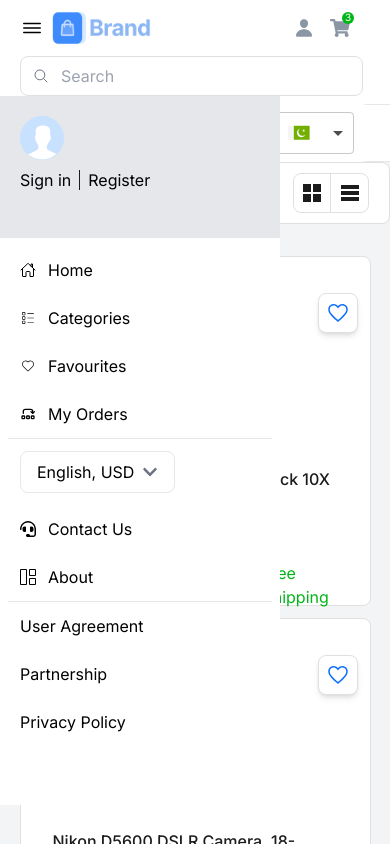
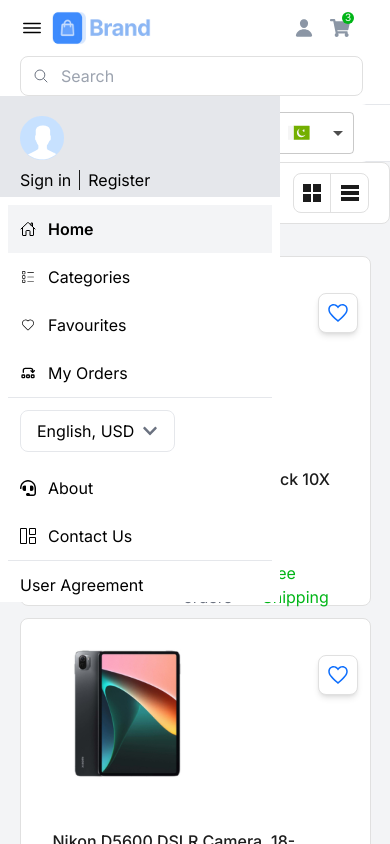
Before and after one commit to mirzasufiyan786/TrendCart-Next.js, a Next.js app: page /electronics in a window 390 px wide. Both pictures are taken after a click on the element 32 px from the left and 28 px from the top of the page. Shown: the top 844 px of the page. Built offline with nearby package versions, Linux system fonts and the light colour scheme.

Commit message:
Update navbar defaulpage

```diff
--- a/src/app/@navbar/default.tsx
+++ b/src/app/@navbar/default.tsx
@@ -20,11 +20,14 @@ import LanguageCurrencyDropdown from '@/component/LanguageCurrency';
 export default function Navbar() {
   const [isOpen, setIsOpen] = useState(false);
   const [selectedOption, setSelectedOption] = useState("All Type");
-  const [activeItem, setActiveItem] = useState(null);
+  const [activeItem, setActiveItem] = useState('home');
   const [toggle, setToggle] = useState(false)
 
   const handleItemClick = (item:any) => {
+
     setActiveItem(item);
+
+    handeltoggle();
   };
   const toggleDropdown = () => {
     setIsOpen(!isOpen);
@@ -157,7 +160,7 @@ export default function Navbar() {
         </div>
       </div>
     </main>
-    <div className="md:hidden h-[40px]  w-[88%] border-[1px] border-borderColor rounded-lg flex items-center gap-3 px-3 ms-5  text-gray-500 ">
+    <div className="relative  md:hidden h-[40px]  w-[88%] border-[1px] border-borderColor rounded-lg flex items-center gap-3 px-3 ms-5  text-gray-500 ">
       <IoSearchOutline/>
       <input type="text" name="" id="" placeholder="Search"  className="outline-none h-[35px] w-[280px] "/>
     </div>
@@ -165,7 +168,7 @@ export default function Navbar() {
 
     {
   toggle && (
-            <div className='md:hidden z-50 absolute h-[84%] w-[280px] bg-white'>
+    <div className='md:hidden z-50 fixed top-24 left-0 h-[60%] w-[280px] bg-white'>
       <div className='bg-gray-200 space-y-2 w-[280px] h-[20%] p-5'>
         <div>
           <img src="/profile.png" alt="" />
@@ -190,7 +193,7 @@ export default function Navbar() {
             onClick={() => handleItemClick('categories')}
           >
             <span><CiBoxList /></span>
-              <p>Categories</p>
+            <p><Link href="/electronics/gridrview">Categories</Link></p>
           </li>
           <li
             className={`flex items-center gap-3 p-3 ${activeItem === 'favourites' ? 'bg-gray-100 font-semibold' : ''}`}
@@ -217,14 +220,15 @@ export default function Navbar() {
             onClick={() => handleItemClick('contact')}
           >
             <span><FaHeadset /></span>
-              <p>Contact Us</p>
+
+            <p><Link href="/about">About</Link></p>
           </li>
           <li
             className={`flex items-center gap-3 p-3 ${activeItem === 'about' ? 'bg-gray-100 font-semibold' : ''}`}
             onClick={() => handleItemClick('about')}
           >
             <span><BsGrid1X2 /></span>
-              <p>About</p>
+            <p>Contact Us</p>
           </li>
         </ul>
         <hr />
@@ -253,6 +257,7 @@ export default function Navbar() {
   )
 }
 
+
     </>
   );
 }
```
Lines whose indentation alone changed are shown as unchanged.
